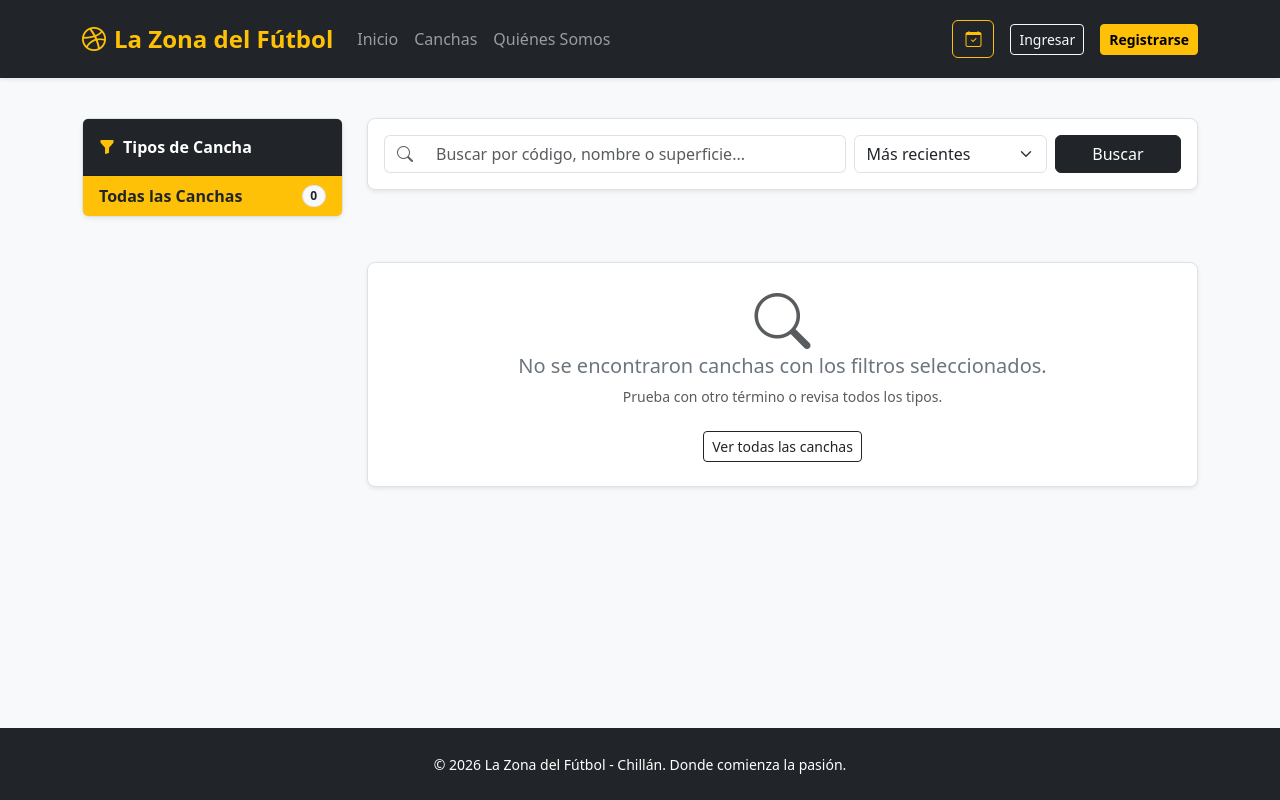
After one commit to felipegodoy20/la-zona-del-futbol, a Django app: page /catalogo/ in a window 1280 px wide. The commit adds this page. Run offline with Django 5.2, Linux system fonts and the light colour scheme; data that the repository does not hold is empty.

Commit message:
Plantillas publicas del catalogo: lista con filtros y ficha de cancha

```diff
--- /dev/null
+++ b/templates/catalogo/cancha_lista.html
@@ -0,0 +1,160 @@
+{% extends 'base.html' %}
+
+{% block title %}Canchas | La Zona del Fútbol{% endblock %}
+
+{% block content %}
+<div class="row g-4">
+    <!-- Filtros laterales por tipo de cancha -->
+    <div class="col-lg-3">
+        <div class="card border shadow-sm rounded-3 mb-4 bg-white">
+            <div class="card-header bg-dark text-white py-3 fw-bold">
+                <i class="bi bi-funnel-fill text-warning me-2"></i>Tipos de Cancha
+            </div>
+            <div class="list-group list-group-flush">
+                <a href="{% url 'catalogo:lista' %}{% if query_actual %}?q={{ query_actual }}{% endif %}"
+                   class="list-group-item list-group-item-action d-flex justify-content-between align-items-center {% if not tipo_seleccionado %}active bg-warning text-dark border-warning fw-bold{% endif %}">
+                    <span>Todas las Canchas</span>
+                    <span class="badge rounded-pill bg-light text-dark border">{{ total_resultados }}</span>
+                </a>
+                {% for tipo in tipos %}
+                <a href="{% url 'catalogo:lista' %}?tipo={{ tipo.slug }}{% if query_actual %}&q={{ query_actual }}{% endif %}"
+                   class="list-group-item list-group-item-action d-flex justify-content-between align-items-center {% if tipo_seleccionado == tipo.slug %}active bg-warning text-dark border-warning fw-bold{% endif %}">
+                    <span>{{ tipo.nombre }}</span>
+                    <span class="badge rounded-pill bg-light text-dark border">{{ tipo.canchas.count }}</span>
+                </a>
+                {% endfor %}
+            </div>
+        </div>
+
+        {% if user.is_staff %}
+        <div class="card bg-dark text-white p-3 rounded-3 shadow-sm mb-4">
+            <h6 class="fw-bold text-warning mb-2"><i class="bi bi-shield-lock me-1"></i>Personal del Complejo</h6>
+            <p class="small text-secondary mb-3">Puedes agregar canchas o editar tarifas y cupos desde aquí.</p>
+            <a href="{% url 'catalogo:crear' %}" class="btn btn-warning btn-sm w-100 fw-bold">
+                <i class="bi bi-plus-circle me-1"></i>Ingresar Nueva Cancha
+            </a>
+        </div>
+        {% endif %}
+    </div>
+
+    <!-- Búsqueda, orden y grilla -->
+    <div class="col-lg-9">
+        <div class="card border shadow-sm p-3 mb-4 rounded-3 bg-white">
+            <form method="get" class="row g-2 align-items-center">
+                {% if tipo_seleccionado %}
+                    <input type="hidden" name="tipo" value="{{ tipo_seleccionado }}">
+                {% endif %}
+                <div class="col-md-7">
+                    <div class="input-group">
+                        <span class="input-group-text bg-white border-end-0"><i class="bi bi-search text-muted"></i></span>
+                        <input type="text" name="q" class="form-control border-start-0" placeholder="Buscar por código, nombre o superficie..." value="{{ query_actual }}">
+                    </div>
+                </div>
+                <div class="col-md-3">
+                    <select name="orden" class="form-select" onchange="this.form.submit()">
+                        <option value="recientes" {% if orden_actual == 'recientes' %}selected{% endif %}>Más recientes</option>
+                        <option value="precio_asc" {% if orden_actual == 'precio_asc' %}selected{% endif %}>Tarifa: Menor a Mayor</option>
+                        <option value="precio_desc" {% if orden_actual == 'precio_desc' %}selected{% endif %}>Tarifa: Mayor a Menor</option>
+                        <option value="nombre_asc" {% if orden_actual == 'nombre_asc' %}selected{% endif %}>Nombre: A-Z</option>
+                    </select>
+                </div>
+                <div class="col-md-2 d-grid">
+                    <button type="submit" class="btn btn-dark">Buscar</button>
+                </div>
+            </form>
+        </div>
+
+        <!-- Grilla de canchas -->
+        <div class="row g-4 mb-4">
+            {% for cancha in canchas %}
+            <div class="col-md-6 col-xl-4">
+                <div class="card h-100 shadow-sm border bg-white">
+                    <div class="bg-white text-center p-3 border-bottom position-relative" style="height: 200px; display: flex; align-items: center; justify-content: center; overflow: hidden;">
+                        {% if cancha.imagen %}
+                            <img src="{{ cancha.imagen.url }}" alt="{{ cancha.nombre }}" class="img-fluid" style="max-height: 170px; object-fit: contain;">
+                        {% else %}
+                            <i class="bi bi-image text-muted display-4"></i>
+                        {% endif %}
+                        {% if cancha.destacado %}
+                            <span class="position-absolute top-0 start-0 m-2 badge bg-warning text-dark fw-bold">
+                                <i class="bi bi-star-fill me-1"></i>Destacada
+                            </span>
+                        {% endif %}
+                    </div>
+                    <div class="card-body p-3 d-flex flex-column">
+                        <div class="d-flex justify-content-between small text-muted mb-1">
+                            <span>{{ cancha.tipo.nombre }}</span>
+                            <span class="fw-semibold text-secondary">{{ cancha.codigo }}</span>
+                        </div>
+                        <h5 class="card-title fs-6 fw-bold mb-2 text-truncate" title="{{ cancha.nombre }}">{{ cancha.nombre }}</h5>
+                        <p class="card-text text-muted small flex-grow-1" style="display: -webkit-box; -webkit-line-clamp: 2; line-clamp: 2; -webkit-box-orient: vertical; overflow: hidden;">
+                            {{ cancha.descripcion }}
+                        </p>
+                        <div class="d-flex justify-content-between align-items-center mt-3 pt-2 border-top">
+                            <span class="fs-6 fw-bold text-dark">{{ cancha.tarifa_formateada }} <small class="text-muted fw-normal">/ bloque</small></span>
+                            {% if cancha.disponible %}
+                                <span class="badge bg-success-subtle text-success border border-success-subtle">{{ cancha.cupos_bloques }} bloques</span>
+                            {% else %}
+                                <span class="badge bg-danger-subtle text-danger border border-danger-subtle">{{ cancha.get_estado_display }}</span>
+                            {% endif %}
+                        </div>
+                        <div class="d-grid gap-2 mt-3">
+                            <a href="{% url 'catalogo:detalle' cancha.slug %}" class="btn btn-outline-dark btn-sm">
+                                <i class="bi bi-eye me-1"></i>Ver Ficha
+                            </a>
+                            {% if cancha.disponible %}
+                                <a href="{% url 'pedidos:agregar' cancha.id %}" class="btn btn-warning btn-sm fw-semibold">
+                                    <i class="bi bi-calendar-plus me-1"></i>Agregar a mi Reserva
+                                </a>
+                            {% endif %}
+                        </div>
+                    </div>
+                </div>
+            </div>
+            {% empty %}
+            <div class="col-12 text-center py-5">
+                <div class="p-4 bg-white rounded-3 border shadow-sm">
+                    <i class="bi bi-search display-4 text-muted mb-2"></i>
+                    <h5 class="text-secondary">No se encontraron canchas con los filtros seleccionados.</h5>
+                    <p class="text-muted small">Prueba con otro término o revisa todos los tipos.</p>
+                    <a href="{% url 'catalogo:lista' %}" class="btn btn-outline-dark btn-sm mt-2">Ver todas las canchas</a>
+                </div>
+            </div>
+            {% endfor %}
+        </div>
+
+        <!-- Paginación -->
+        {% if canchas.has_other_pages %}
+        <nav aria-label="Navegación de páginas">
+            <ul class="pagination justify-content-center">
+                {% if canchas.has_previous %}
+                    <li class="page-item">
+                        <a class="page-link text-dark" href="?page={{ canchas.previous_page_number }}{% if tipo_seleccionado %}&tipo={{ tipo_seleccionado }}{% endif %}{% if query_actual %}&q={{ query_actual }}{% endif %}{% if orden_actual %}&orden={{ orden_actual }}{% endif %}">Anterior</a>
+                    </li>
+                {% else %}
+                    <li class="page-item disabled"><span class="page-link">Anterior</span></li>
+                {% endif %}
+
+                {% for i in canchas.paginator.page_range %}
+                    {% if canchas.number == i %}
+                        <li class="page-item active"><span class="page-link bg-dark border-dark">{{ i }}</span></li>
+                    {% else %}
+                        <li class="page-item">
+                            <a class="page-link text-dark" href="?page={{ i }}{% if tipo_seleccionado %}&tipo={{ tipo_seleccionado }}{% endif %}{% if query_actual %}&q={{ query_actual }}{% endif %}{% if orden_actual %}&orden={{ orden_actual }}{% endif %}">{{ i }}</a>
+                        </li>
+                    {% endif %}
+                {% endfor %}
+
+                {% if canchas.has_next %}
+                    <li class="page-item">
+                        <a class="page-link text-dark" href="?page={{ canchas.next_page_number }}{% if tipo_seleccionado %}&tipo={{ tipo_seleccionado }}{% endif %}{% if query_actual %}&q={{ query_actual }}{% endif %}{% if orden_actual %}&orden={{ orden_actual }}{% endif %}">Siguiente</a>
+                    </li>
+                {% else %}
+                    <li class="page-item disabled"><span class="page-link">Siguiente</span></li>
+                {% endif %}
+            </ul>
+        </nav>
+        {% endif %}
+    </div>
+</div>
+{% endblock %}
--- a/templates/core/index.html
+++ b/templates/core/index.html
@@ -109,7 +109,7 @@
                         {{ cancha.nombre }}
                     </h5>
 
-                    <p class="card-text text-muted small flex-grow-1" style="display: -webkit-box; -webkit-line-clamp: 2; -webkit-box-orient: vertical; overflow: hidden;">
+                    <p class="card-text text-muted small flex-grow-1" style="display: -webkit-box; -webkit-line-clamp: 2; line-clamp: 2; -webkit-box-orient: vertical; overflow: hidden;">
                         {{ cancha.descripcion }}
                     </p>
 
```
Also changed, not shown: templates/catalogo/cancha_detalle.html (added, +123 -0 lines).
